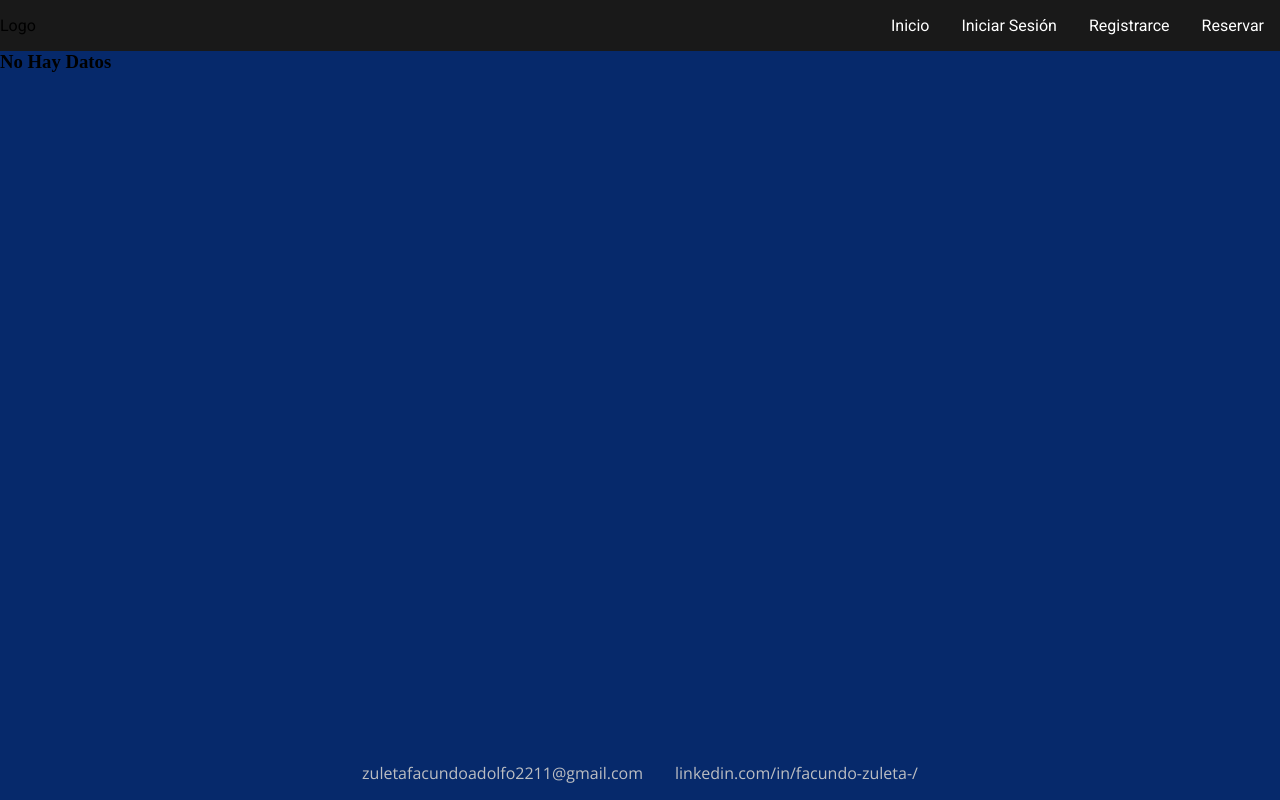
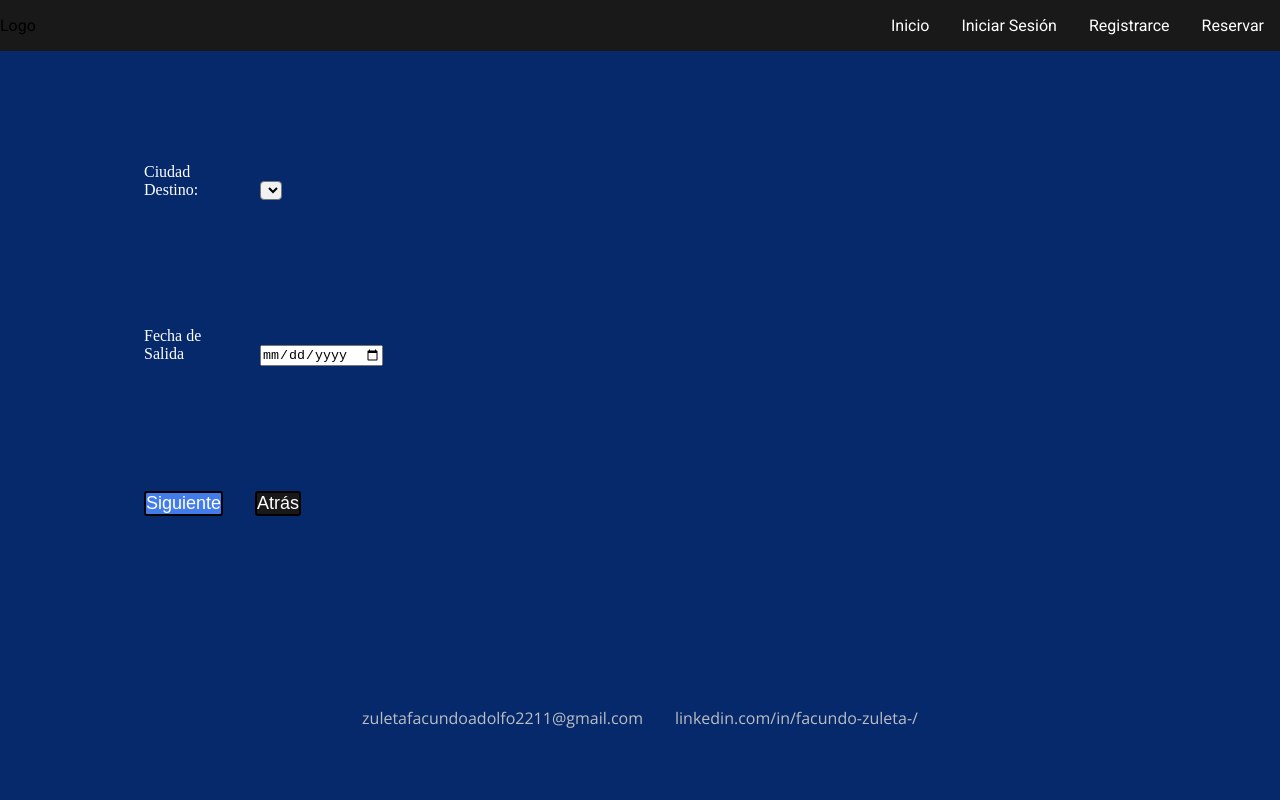
Before and after one commit to FazGit2211/PasajesApp, a Next.js app: page /pages/pasaje-compra in a window 1280 px wide. Built offline with nearby package versions, Linux system fonts and the light colour scheme; no server answers.

Commit message:
modificaciones en los estilos generales, agrege nuevos fetch por archivos para cada entidad

```diff
--- a/package.json
+++ b/package.json
@@ -9,9 +9,9 @@
     "lint": "next lint"
   },
   "dependencies": {
-    "next": "15.0.3",
-    "react": "19.0.0-rc-66855b96-20241106",
-    "react-dom": "19.0.0-rc-66855b96-20241106"
+    "next": "^15.1.7",
+    "react": "^18.3.1",
+    "react-dom": "^18.3.1"
   },
   "devDependencies": {
     "eslint": "^8",
--- a/src/app/globals.css
+++ b/src/app/globals.css
@@ -10,10 +10,9 @@ body {
   display: flex;
   flex-wrap: wrap;
   flex-direction: column;
-  min-height: 100vh;
   background-color: #06296b;
 }
 
 main {
-  flex-grow: 1;
+  min-height: 80vh;
 }
--- a/src/app/pages/pasaje-compra/page.js
+++ b/src/app/pages/pasaje-compra/page.js
@@ -1,16 +1,9 @@
 'use client'
-import { getAll } from "@/app/api/ciudadRoute";
 import FormCreate from "@/app/ui/forms/create-pasaje/FormCreate";
-export default async function PasajeCompra() {
-    //fetch valores
-    const ciudades = await getAll();
-    if (ciudades.length == 0) {
-        return <h3>No Hay Datos</h3>
-    }
-
+export default function PasajeCompra() {
     return (
-        <main>
-            <FormCreate ciudad={ciudades} />
-        </main>
+        <>
+            <FormCreate />
+        </>
     )
 }
--- a/src/app/ui/cards/cardContainer.jsx
+++ b/src/app/ui/cards/cardContainer.jsx
@@ -4,7 +4,8 @@ import CardElement from "./cardElement";
 
 
 const CardContainer = async () => {
-    const ciudades = [{"nombre":"Tilcara","provincia":"Salta","distancia":"1526"},{"nombre":"Chilecito","provincia":"La Rioja","distancia":"7251"},{"nombre":"Cataratas Del Iguazu","provincia":"Misiones","distancia":"5271"},{"nombre":"Tilcar","provincia":"Salta","distancia":"1526"},{"nombre":"Tilca","provincia":"Salta","distancia":"1526"},{"nombre":"Til","provincia":"Salta","distancia":"1526"}];
+    const ciudades = [{"nombre":"Tilcara","provincia":"Salta","distancia":"1526"},{"nombre":"Chilecito","provincia":"La Rioja","distancia":"7251"},{"nombre":"Cataratas Del Iguazu","provincia":"Misiones","distancia":"5271"},{"nombre":"El Shincal","provincia":"Salta","distancia":"1526"},{"nombre":"Glaciar Perito Moreno","provincia":"Salta","distancia":"1526"},{"nombre":"Calamuchita","provincia":"Salta","distancia":"1526"}];
+    //const ciudades = await getAll();
     return (
         <>
             {ciudades ? ciudades.map(elem => { return <CardElement dataValues={elem} key={elem.nombre} /> }) : <div>No Hay Destinos disponibles</div>}
--- a/src/app/ui/cards/cardStyle.css
+++ b/src/app/ui/cards/cardStyle.css
@@ -2,7 +2,6 @@
     display: flex;
     flex-wrap: wrap;
     justify-content: space-evenly;
-    margin: 3rem;
     gap: 2rem;
 }
 
--- a/src/app/ui/footers/footerStyle.css
+++ b/src/app/ui/footers/footerStyle.css
@@ -1,4 +1,5 @@
 @import url('https://fonts.googleapis.com/css2?family=Open+Sans:wght@400;600&display=swap');
+
 .itemListFooter {
     display: flex;
     flex-wrap: wrap;
--- a/src/app/ui/forms/create-pasaje/FormCreate.jsx
+++ b/src/app/ui/forms/create-pasaje/FormCreate.jsx
@@ -3,7 +3,8 @@ import { useState } from "react";
 import FormPersonalData from "./FormPersonalData";
 import Link from "next/link";
 import { useData } from "@/app/contexts/DataContext";
-const FormCreate = ({ciudad}) => {
+import "./formStyle.css";
+const FormCreate = () => {
 
     const { data, updateData } = useData();
     const [formValue, setForm] = useState({
@@ -13,9 +14,6 @@ const FormCreate = ({ciudad}) => {
         dateExit: ""
     });
     const [nextForm, setNextForm] = useState(false);
-    //Obtener ciudades
-    console.log(ciudad);
-    const [citys, setCitys] = useState([]);
     //Funciones handle input form
     const handleSubmit = (e) => {
         e.preventDefault();
@@ -39,7 +37,7 @@ const FormCreate = ({ciudad}) => {
     };
 
     if (nextForm) {
-        return <FormPersonalData/>
+        return <FormPersonalData />
     }
 
     return (
@@ -48,19 +46,18 @@ const FormCreate = ({ciudad}) => {
                 <div className="container">
                     <div>
                         <label className="form-label">Ciudad Destino:</label>
-                        <select onChange={changeDestinyExit} className="form-select">
-                            <option defaultValue="">Seleccionar Ciudad</option>
-                            {
-                                ciudad.map((elem) => {
-                                    return <option key={elem.nombre}>{elem.nombre + " " + elem.provincia}</option>
-                                })
-                            }
+                        <select onChange={changeDestinyExit}>
+                            <option defaultValue="">{data.nombre}</option>
                         </select>
+                    </div>
+                    <div>
                         <label className="form-label">Fecha de Salida</label>
-                        <input type="date" onChange={changeDateExit} className="form-control"></input>
+                        <input type="date" onChange={changeDateExit} ></input>
                     </div>
-                    <button type="submit" className="btn btn-primary m-1">Siguiente</button>
-                    <button className="btn btn-secondary m-1"><Link href="/Home">Atrás</Link></button>
+                    <div>
+                        <button type="submit">Siguiente</button>
+                        <button className="btn-back"><Link href="/Home" className="btn-back-link">Atrás</Link></button>
+                    </div>
                 </div>
             </form>
         </>
--- a/src/app/ui/forms/create-pasaje/FormPersonalData.jsx
+++ b/src/app/ui/forms/create-pasaje/FormPersonalData.jsx
@@ -51,7 +51,7 @@ const FormPersonalData = () => {
     const handleChangeEmail = (e) => {
         setFormValue({
             ...formValues,
-            passenger:{
+            passenger: {
                 ...formValues.passenger,
                 email: e.target.value
             }
@@ -59,25 +59,26 @@ const FormPersonalData = () => {
     };
     return (
         <>
-            <h4>Datos Personales:</h4>
             <form method="POST" action="" onSubmit={handleSubmit}>
+                <div className="container">
                     <div>
                         <label className="form-label">Nombre:</label>
-                    <input type="text" onChange={handleChangeName} className="form-control"></input>
+                        <input type="text" onChange={handleChangeName} ></input>
                     </div>
                     <div>
                         <label className="form-label">Apellido:</label>
-                    <input type="text" onChange={handleChangeSurname} className="form-control"></input>
+                        <input type="text" onChange={handleChangeSurname} ></input>
                     </div>
                     <div>
-                    <label className="form-label">Número de Documento:</label>
-                    <input type="number" onChange={handleChangeDni} className="form-control"></input>
+                        <label className="form-label">Nº Documento:</label>
+                        <input type="number" onChange={handleChangeDni} ></input>
                     </div>
                     <div>
-                    <label>Email:</label>
+                        <label className="form-label">Email:</label>
                         <input type="email" onChange={handleChangeEmail}></input>
                     </div>
-                <button type="submit" onClick={handleSubmit} className="btn btn-primary m-1">Siguiente</button>
+                    <button type="submit" onClick={handleSubmit}>Siguiente</button>
+                </div>
             </form>
         </>
     )
--- /dev/null
+++ b/src/app/ui/forms/create-pasaje/formStyle.css
@@ -0,0 +1,47 @@
+form {
+    min-height: 60vh;
+    min-width: 30vb;
+    margin: 2rem;
+}
+
+
+button {
+    font-size: large;
+    border-radius: 3px;
+    border-style: solid;
+    color: white;
+    background-color: #417cea;
+    margin: 1rem;
+}
+
+select {
+    border-radius: 4px;
+    background-color: #f1f1f1;
+}
+
+
+.container {
+    display: flex;
+    justify-content: space-evenly;
+    flex-direction: column;
+}
+
+div {
+    margin: 3rem;
+}
+.form-label {
+    color: white;
+    font-size: medium;
+    margin: 1rem;
+    display: inline-block;
+    width: 100px;
+}
+
+.btn-back {
+    background-color: #191919;
+}
+
+.btn-back-link {
+    color: white;
+    text-decoration: none;
+}
```
Also changed, not shown: 1 other file (tests, documents, lock files or other folders). Lines whose indentation alone changed are shown as unchanged.
